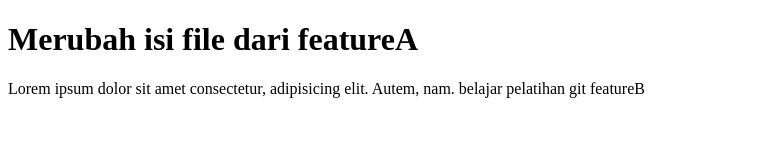
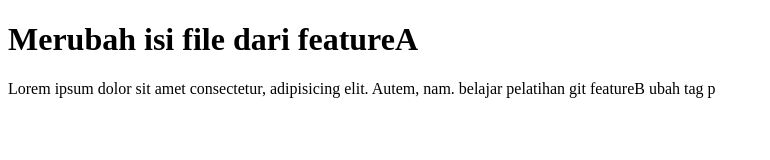
Before and after one commit to gerakanamalindonesia/pelatihan-github, a plain HTML site: page index.html in a window 1280 px wide. Shown: the whole page, without its empty margins (0-770 px from the left). Drawn offline with Linux system fonts and the light colour scheme.

Commit message:
update p tag (revision)

```diff
--- a/index.html
+++ b/index.html
@@ -8,6 +8,6 @@
 </head>
 <body>
     <h1>Merubah isi file dari featureA</h1>
-    <p>Lorem ipsum dolor sit amet consectetur, adipisicing elit. Autem, nam. belajar pelatihan git featureB</p>
+    <p>Lorem ipsum dolor sit amet consectetur, adipisicing elit. Autem, nam. belajar pelatihan git featureB ubah tag p</p>
 </body>
 </html>
```
